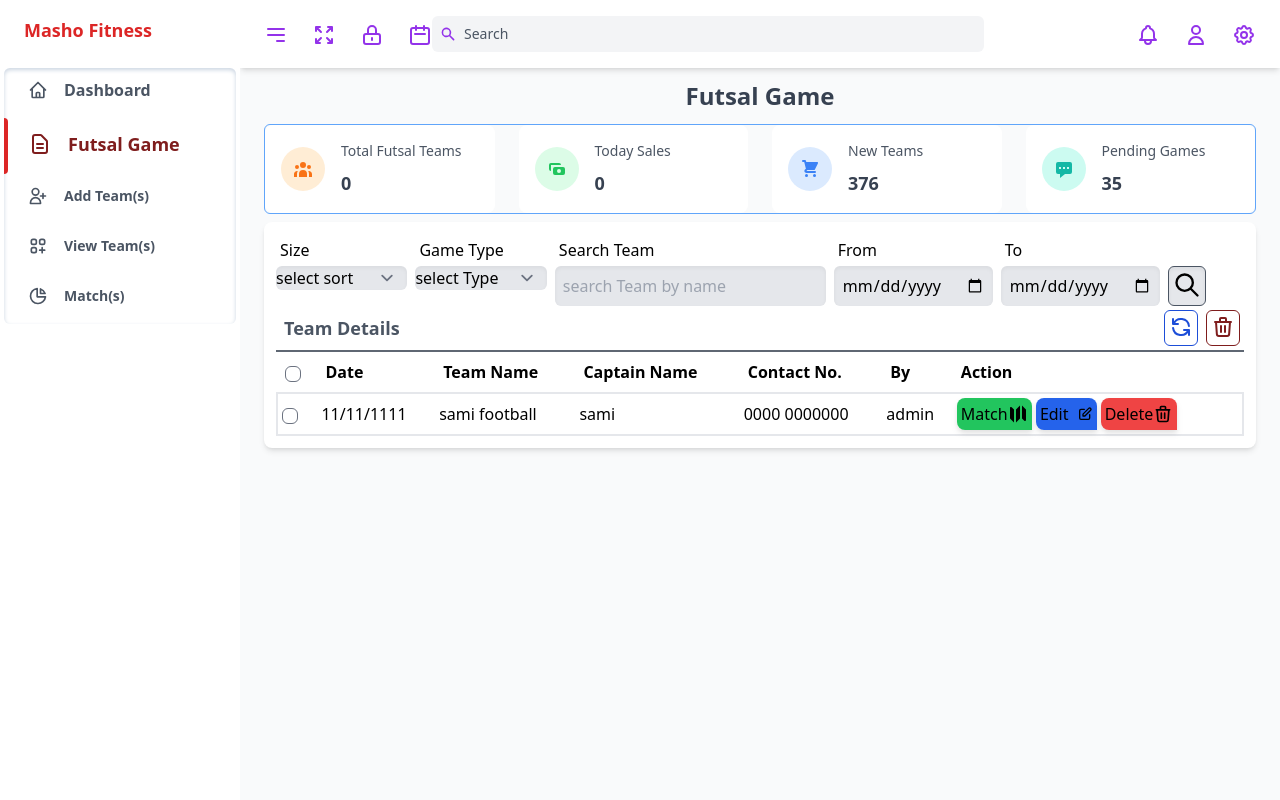
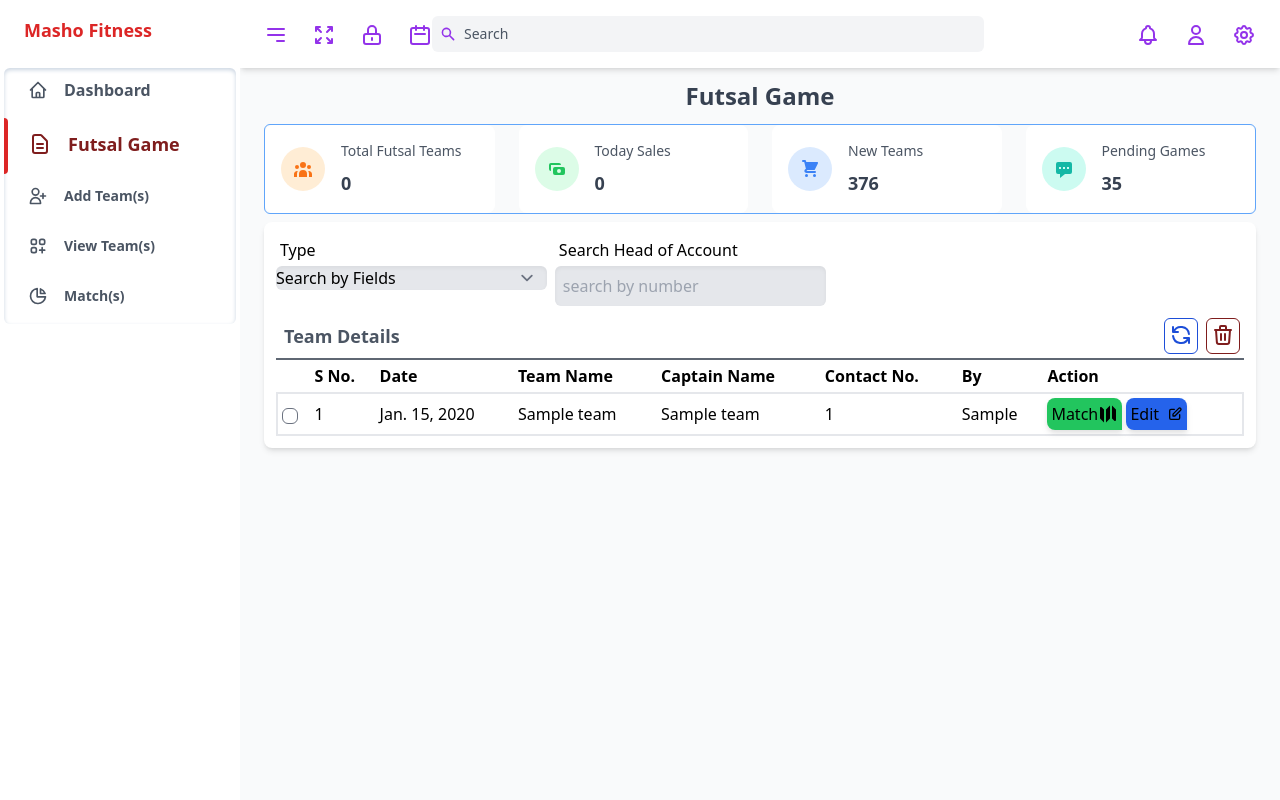
Before and after one commit to Fadhoo/MashoFitness, a Django app: page /futsal in a window 1280 px wide. Run offline with Django 3.2, Linux system fonts and the light colour scheme; tables that the repository leaves empty hold one stand-in row (values such as "Sample post"); style sheets or scripts are compiled from the project's sources; some libraries are stand-ins or nearby versions.

Commit message:
delete button work complete futsal module

```diff
--- a/futsal/static/js/futsal.js
+++ b/futsal/static/js/futsal.js
@@ -1,12 +1,13 @@
 var delete_array = [];
 
 function requestDelete(e) {
-    console.log(delete_array);
+
     if (e.checked) {
         delete_array.push(parseInt(e.dataset.id));
     } else {
         delete_array.splice(delete_array.indexOf(e.dataset.id), 1);
     }
+    console.log(delete_array);
 
 }
 
@@ -33,7 +34,7 @@ function sendDeleteRequest() {
 
             $.ajax({
                 method: "GET",
-                url: "/api/deleteExpense/",
+                url: "/api/deleteTeamRecord/",
                 data: { "arr[]": delete_array },
                 success: function (data) {
                     console.log("success on delete" + data);
@@ -162,9 +163,9 @@ function update_table(data) {
         '<td class="p-1">'+
             '<a href="/futsalMatch/?futsal-match='+elem['id']+'">'+
                 '<button'+
-                    'class="bg-green-500 drop-shadow-md rounded-lg inline-flex items-center py-1 px-1 rounded-br-none">'+
+                'class="bg-green-600 drop-shadow-md px-1 py-1 rounded-lg inline-flex items-center rounded-br-none">'+
                 '<span>Match</span>'+
-                    '<svg xmlns="http://www.w3.org/2000/svg" class="h-4 w-4"'+
+                '<svg xmlns="http://www.w3.org/2000/svg" class="h-5 w-5"'+
                     'viewBox="0 0 20 20" fill="currentColor">'+
                     '<path fill-rule="evenodd"'+
                         'd="M12 1.586l-4 4v12.828l4-4V1.586zM3.707 3.293A1 1 0 002 4v10a1 1 0 00.293.707L6 18.414V5.586L3.707 3.293zM17.707 5.293L14 1.586v12.828l2.293 2.293A1 1 0 0018 16V6a1 1 0 00-.293-.707z"'+
@@ -172,16 +173,15 @@ function update_table(data) {
                 '</svg>'+
                 '</button>'+
             '</a>'+
-        '</td>'+
-        '<td class="p-1">'+
             '<a href="/teamDetails/?team-details='+ elem['id'] +'">'+
-                '<button class="bg-blue-600 drop-shadow-md px-1 py-1 rounded-lg inline-flex items-center rounded-br-none">'+
+                '<button '+
+                'class="bg-blue-600 drop-shadow-md px-1 py-1 rounded-lg inline-flex items-center rounded-br-none">'+
                                                 '<span>Edit</span>'+
                                                 '<svg xmlns="http://www.w3.org/2000/svg" class="h-4 ml-2 w-4" fill="none"'+
                                                     'viewBox="0 0 24 24" stroke="currentColor">'+
                                                     '<path stroke-linecap="round" stroke-linejoin="round"'+
-                            'stroke-width="2"'+
-                            'd="M11 5H6a2 2 0 00-2 2v11a2 2 0 002 2h11a2 2 0 002-2v-5m-1.414-9.414a2 2 0 112.828 2.828L11.828 15H9v-2.828l8.586-8.586z" />'+
+                                                        'stroke-width="2"'
+                                                       ' d="M11 5H6a2 2 0 00-2 2v11a2 2 0 002 2h11a2 2 0 002-2v-5m-1.414-9.414a2 2 0 112.828 2.828L11.828 15H9v-2.828l8.586-8.586z" />'+
                                                 '</svg>'+
                 '</button>'+
             '</a>'+
--- a/futsal/templates/addTeam.html
+++ b/futsal/templates/addTeam.html
@@ -423,7 +423,7 @@
                                 {% for team in TeamRecord %}
                                 <tr class="border-2 hover:bg-slate-300">
                                     <td class="p-1">
-                                        <input  onclick="requestDelete(this)" data-id="{{expense.id}}" type="checkbox" class="cursor-pointer rounded-md">
+                                        <input  onclick="requestDelete(this)" data-id="{{team.id}}" type="checkbox" class="cursor-pointer rounded-md">
                                     </td>
                                     <td class="p-1">{{team.id}}</td>
                                     <td class="p-1">{{team.member_created_at}}</td>
--- a/futsal/templates/futsal.html
+++ b/futsal/templates/futsal.html
@@ -301,79 +301,39 @@
                     <div class="px-3 py-3 mb-8 bg-white rounded-lg shadow-md">
 
                         <div class="grid grid-cols-7 gap-2">
-                            <div class="flex flex-col ">
-                                <label for="" class="m-1">Size</label>
-                                <select name="" id=""
+                            <div class="flex flex-col col-span-2 ">
+                                <label for="" class="m-1">Type</label>
+                                <select name="search-by-field" id="search-by-field"
                                     class="rounded-md bg-gray-200 outline-none border-none shadow-inner">
-                                    <option value="" class="">select sort</option>
-                                    <option value="">10</option>
-                                    <option value="">25</option>
-                                    <option value="">50</option>
-                                    <option value="">100</option>
-                                    <option value="">All</option>
-
+                                    <option value="" selected>Search by Fields</option>
+                                        <option value="team_name">Team Name</option>
+                                        <option value="captain_name">Captian Name</option>
+                                        <option value="contact_number">Contact Number</option>
                                 </select>
                             </div>
-
-                            <div class="flex flex-col ">
-                                <label for="" class="m-1">Game Type</label>
-                                <select name="" id=""
-                                    class="rounded-md bg-gray-200 outline-none border-none shadow-inner">
-                                    <option value="" class="">select Type</option>
-                                    <option value="">Completed</option>
-                                    <option value="">Pending</option>
-                                </select>
+                            <div class="flex flex-col col-span-2">
+                                <label for="" class="m-1">Search Head of Account</label>
+                                <input type="search" name="search-by-value" id="search-by-value" oninput="SearchByFields();"
+                                    class="rounded-md p-2 outline-none border-none shadow-inner bg-gray-200"
+                                    placeholder="search by number">
                             </div>
 
-                            <div class="flex flex-col col-span-2">
-                                <label for="" class="m-1">Search Team</label>
-                                <input type="search"
-                                    class="rounded-md p-2 outline-none border-none shadow-inner bg-gray-200"
-                                    placeholder="search Team by name">
-                            </div>
 
-                            <div class="flex flex-col col-span-2">
-
-                                <div class="inline-flex gap-2">
-                                    <div class="flex flex-col">
-                                        <label for="" class="m-1">From</label>
-                                        <input type="date"
-                                            class="rounded-md p-2 outline-none border-none shadow-inner bg-gray-200">
-                                    </div>
-
-                                    <div class="flex flex-col">
-                                        <label for="" class="m-1">To</label>
-                                        <input type="date"
-                                            class="rounded-md p-2 outline-none border-none shadow-inner bg-gray-200">
-                                    </div>
-
-                                    <div class="mt-8 border bg-gray-200 shadow-inner border-gray-600 rounded-md">
-                                        <span class="cursor-pointer">
-                                            <svg xmlns="http://www.w3.org/2000/svg" class="h-7 m-1 w-7" fill="none"
-                                                viewBox="0 0 24 24" stroke="currentColor">
-                                                <path stroke-linecap="round" stroke-linejoin="round" stroke-width="2"
-                                                    d="M21 21l-6-6m2-5a7 7 0 11-14 0 7 7 0 0114 0z" />
-                                            </svg>
-                                        </span>
-                                    </div>
-
-                                </div>
-                            </div>
 
                         </div>
 
-                        <div class="flex flex-row justify-between border-b-2 border-gray-700 border-opacity-80">
-                            <p class="p-2 text-lg font-semibold text-gray-600 ">
-                                Team Details</p>
+                        <div class="flex flex-row mt-2 justify-between border-b-2 border-gray-700 border-opacity-80">
+                            <p class="p-2 text-lg font-semibold text-gray-600 ">Team Details</p>
                             <div class="flex flex-row">
-                                <span class="p-1 cursor-pointer rounded-md border border-blue-700 m-1">
+
+                                <span onclick="reloadPage()" class="p-1 cursor-pointer rounded-md border border-blue-700 m-1">
                                     <svg xmlns="http://www.w3.org/2000/svg" class="h-6 w-6 text-blue-700" fill="none"
                                         viewBox="0 0 24 24" stroke="currentColor">
                                         <path stroke-linecap="round" stroke-linejoin="round" stroke-width="2"
                                             d="M4 4v5h.582m15.356 2A8.001 8.001 0 004.582 9m0 0H9m11 11v-5h-.581m0 0a8.003 8.003 0 01-15.357-2m15.357 2H15" />
                                     </svg>
                                 </span>
-                                <span class="p-1 cursor-pointer rounded-md border border-red-900 m-1">
+                                <span onclick="sendDeleteRequest()" class="p-1 cursor-pointer rounded-md border border-red-900 m-1">
                                     <svg xmlns="http://www.w3.org/2000/svg" class="h-6 w-6 text-red-900" fill="none"
                                         viewBox="0 0 24 24" stroke="currentColor">
                                         <path stroke-linecap="round" stroke-linejoin="round" stroke-width="2"
@@ -383,34 +343,36 @@
                             </div>
                         </div>
                         <!-- Members Table -->
-                        <table class="table-auto border-gray-200 w-full">
+                        <table class="table-auto border-gray-200 w-full" id="myTable">
                             <thead class="border-b-2 text-left border-gray-400">
                                 <tr class="">
-                                    <th class="p-2">
-                                        <input type="checkbox" class="cursor-pointer rounded-md">
+                                    <th class="p-1">
                                     </th>
-                                    <th class="p-2">Date</th>
-                                    <th class="p-2">Team Name</th>
-                                    <th class="p-2">Captain Name</th>
-                                    <th class="p-2">Contact No.</th>
-                                    <th class="p-2">By</th>
-                                    <th class="p-2">Action</th>
+                                    <th class="p-1">S No.</th>
+                                    <th class="p-1">Date</th>
+                                    <th class="p-1">Team Name</th>
+                                    <th class="p-1">Captain Name</th>
+                                    <th class="p-1">Contact No.</th>
+                                    <th class="p-1">By</th>
+                                    <th class="p-1">Action</th>
 
                                 </tr>
                             </thead>
                             <tbody>
+                                {% for team in TeamRecord %}
                                 <tr class="border-2 hover:bg-slate-300">
                                     <td class="p-1">
-                                        <input type="checkbox" class="cursor-pointer rounded-md">
+                                        <input  onclick="requestDelete(this)" data-id="{{team.id}}" type="checkbox" class="cursor-pointer rounded-md">
                                     </td>
-                                    <td class="p-1">11/11/1111</td>
-                                    <td class="p-1">sami football</td>
-                                    <td class="p-1">sami</td>
-                                    <td class="p-1">0000 0000000</td>
-                                    <td class="p-1">admin</td>
+                                    <td class="p-1">{{team.id}}</td>
+                                    <td class="p-1">{{team.member_created_at}}</td>
+                                    <td class="p-1">{{team.team_name}}</td>
+                                    <td class="p-1">{{team.captain_name}}</td>
+                                    <td class="p-1">{{team.contact_number}}</td>
+                                    <td class="p-1">{{team.team_attended_by}}</td>
 
                                     <td class="p-1">
-                                        <a href="futsalMatch.html">
+                                        <a href="/futsalMatch/?futsal-match={{team.id}}">
                                             <button
                                                 class="bg-green-500 drop-shadow-md rounded-lg inline-flex items-center py-1 px-1 rounded-br-none">
                                                 <span>Match</span>
@@ -422,8 +384,7 @@
                                                 </svg>
                                             </button>
                                         </a>
-
-                                        <a href="/teamDetails/">
+                                        <a href="/teamDetails/?team-details={{team.id}}">
                                             <button
                                                 class="bg-blue-600 drop-shadow-md px-1 py-1 rounded-lg inline-flex items-center rounded-br-none">
                                                 <span>Edit</span>
@@ -436,18 +397,9 @@
                                             </button>
                                         </a>
 
-                                        <button
-                                            class="bg-red-500 drop-shadow-md rounded-lg inline-flex items-center py-1 px-1 rounded-br-none">
-                                            <span>Delete</span>
-                                            <svg xmlns="http://www.w3.org/2000/svg" class="h-5 w-5" fill="none"
-                                                viewBox="0 0 24 24" stroke="currentColor">
-                                                <path stroke-linecap="round" stroke-linejoin="round" stroke-width="2"
-                                                    d="M19 7l-.867 12.142A2 2 0 0116.138 21H7.862a2 2 0 01-1.995-1.858L5 7m5 4v6m4-6v6m1-10V4a1 1 0 00-1-1h-4a1 1 0 00-1 1v3M4 7h16" />
-                                            </svg>
-                                        </button>
                                     </td>
                                 </tr>
-
+                                {% endfor %}
                             </tbody>
                         </table>
                     </div>
@@ -461,6 +413,7 @@
         </div>
 
     </div>
+    <script src="{% static 'js/futsal.js'%}"></script>
 </body>
 
 </html>
--- a/futsal/urls.py
+++ b/futsal/urls.py
@@ -17,7 +17,7 @@ urlpatterns = [
 
     # # api paths
     path('api/SearchByFutsalField/',views.SearchByFutsalField,name='SearchByFutsalField'),
-    # path("api/deleteExpense/", views.deleteExpense, name="deleteExpense"),
+    path("api/deleteTeamRecord/", views.deleteTeamRecord, name="deleteTeamRecord"),
     # path("api/searchByExpenseDate/", views.searchByExpenseDate, name="searchByExpenseDate"),
     # path("api/searchByExpenseHeadOfAccount/", views.searchByExpenseHeadOfAccount, name="searchByExpenseHeadOfAccount"),
     # path("api/searchByExpenseData/", views.searchByExpenseData, name="searchByExpenseData"),
--- a/futsal/views.py
+++ b/futsal/views.py
@@ -7,6 +7,9 @@ from rest_framework.decorators import api_view
 from rest_framework.response import Response
 from .serializer import TeamSerializer
 
+
+def futsal(request):
+    return render(request, 'futsal.html',{"TeamRecord":Team.objects.all().order_by("-id")})
 
 def addTeam(request):
     if request.method=="POST":
@@ -19,33 +22,31 @@ def addTeam(request):
         return render(request,"addTeam.html",{"TeamRecord":Team.objects.all().order_by("-id")})
 
 
+def viewTeam(request):
+    return render(request, 'viewTeam.html',{"TeamRecord":Team.objects.all().order_by("-id")})
+
+def teamDetails(request):
+    if request.method=="POST":
+        pass
+    else:
+        if request.GET.get("team-details"):
+            team_id=request.GET.get("team-details")
+            team_details=Team.objects.filter(id=team_id)[0]
+            print(team_details.team_name)
+            return render(request,"teamDetails.html",{"TeamRecord":team_details})
+        # return render(request, 'teamDetails.html')
 
 
-
-
-
-
-
-
-
-
-
-
-
-
-
-
-def viewTeam(request):
-    return render(request, 'viewTeam.html')
-
-
-def teamDetails(request):
-    return render(request, 'teamDetails.html')
-
-def futsal(request):
-    return render(request, 'futsal.html')
-
 def futsalMatch(request):
+    if request.method=="POST":
+        pass
+    else:
+        pass
+        # if request.GET.get("futsal-match"):
+        #     match_id=request.GET.get("futsal-match")
+        #     futsal_match=FutsalMatch.objects.filter(id=match_id)[0]
+        #     print(futsal_match.match_name)
+        #     return render(request,"futsalMatch.html",{"FutsalMatch":futsal_match})
     return render(request, 'futsalMatch.html')
 
 def matches(request):
@@ -106,21 +107,22 @@ def SearchByFutsalField(request):
 
 
 
-# @api_view(['GET'])
-# def deleteExpense(request):
-#     # print(request.DELETE.get('delete_array'))
-#     try:
-#         delete_list=request.GET.getlist('arr[]')
-#         if delete_list is not None:
-#             for i in delete_list:
-#                 print(i)
-#                 expensesData.objects.filter(id=int(i)).delete()
-#             return Response(expensesSerializer(expensesData.objects.order_by('-id'),many=True).data)
-#         else:
-#             return Response({"error":str("No data selected")})
-#     except Exception as e:
-#         print(e)
-#         return Response({"error":str(e)})
+@api_view(['GET'])
+def deleteTeamRecord(request):
+    # print(request.DELETE.get('delete_array'))
+    try:
+        delete_list=request.GET.getlist('arr[]')
+        print(delete_list)
+        if delete_list is not None:
+            for i in delete_list:
+                print(i)
+                Team.objects.filter(id=int(i)).delete()
+            return Response(TeamSerializer(Team.objects.all().order_by("-id"),many=True).data)
+        else:
+            return Response({"error":str("No data selected")})
+    except Exception as e:
+        print(e)
+        return Response({"error":str(e)})
 
 
 # @api_view(['GET'])
```
Also changed, not shown: futsal/templates/viewTeam.html (+67 -93 lines). Lines whose indentation alone changed are shown as unchanged.
